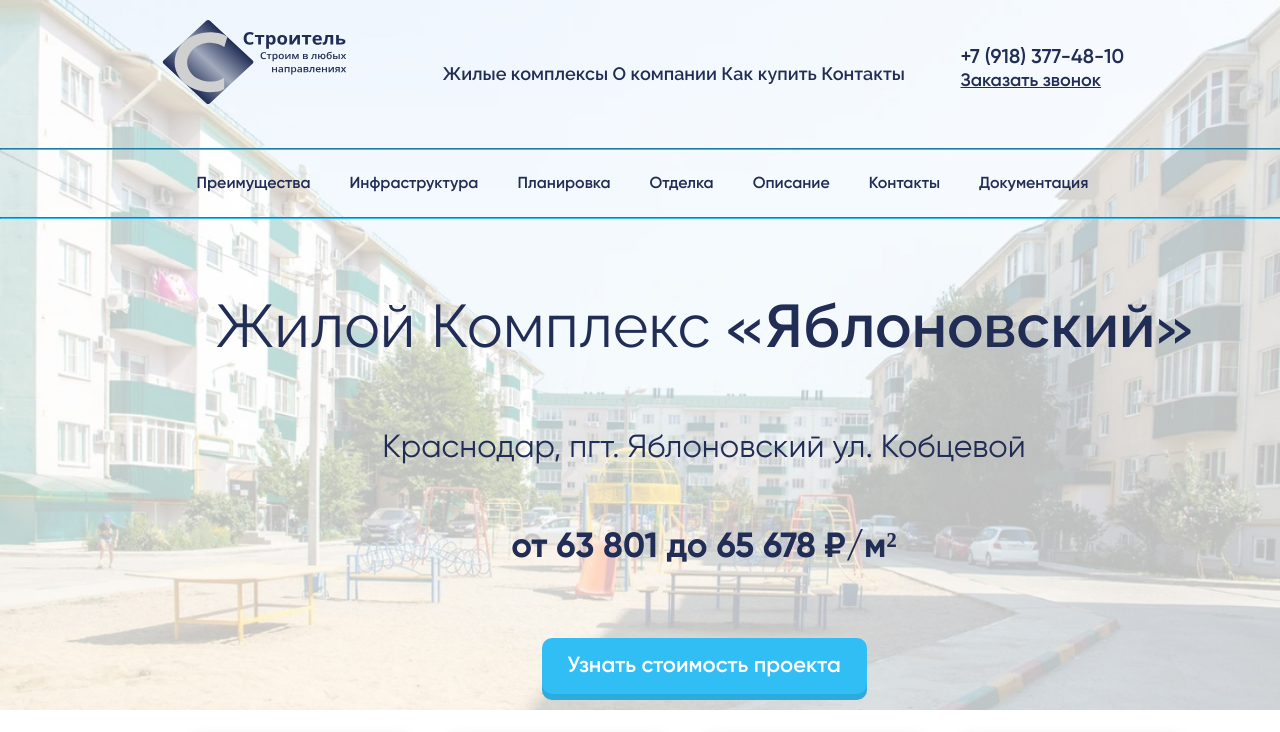
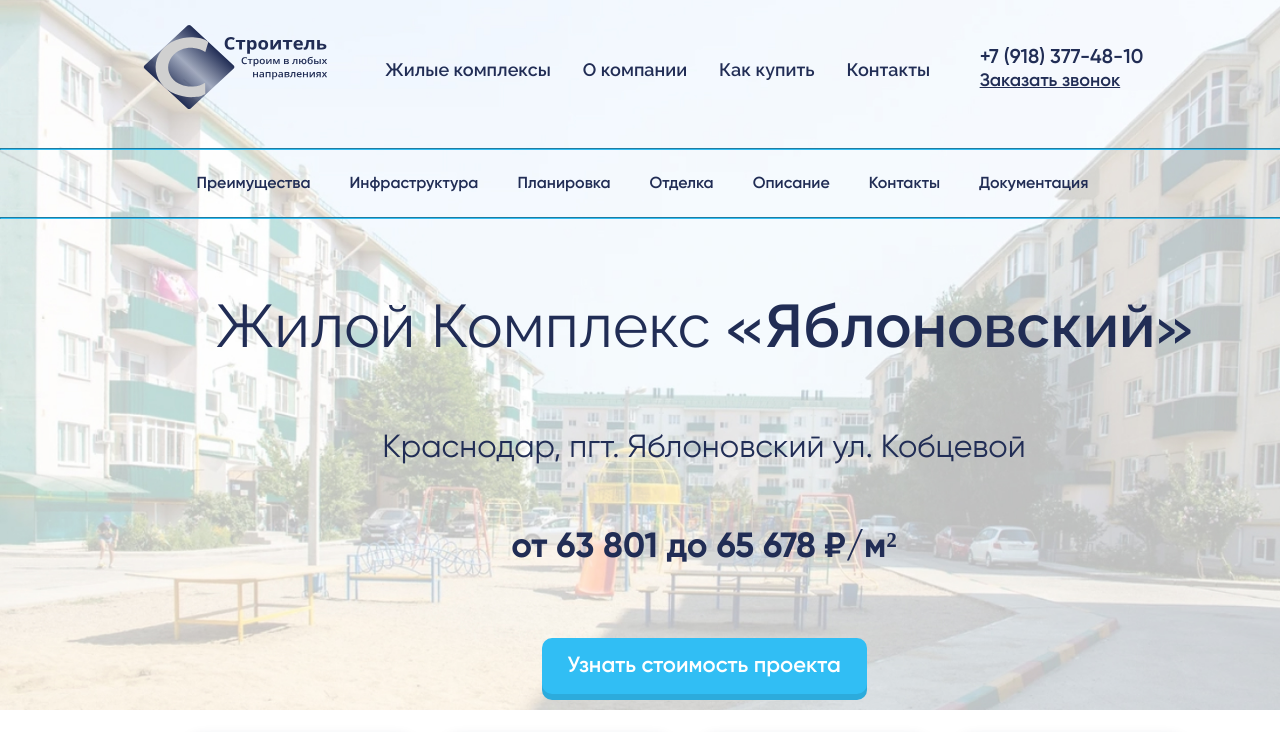
Before and after one commit to annaeliava/apartment-complex-, a plain HTML site: page index.html in a window 1280 px wide. Shown: the top 732 px of the page. Drawn offline with Linux system fonts and the light colour scheme.

Commit message:
fixed header

```diff
--- a/assets/styles/index.scss
+++ b/assets/styles/index.scss
@@ -48,20 +48,23 @@ body {
 
     &__logo {
         height: auto;
+        margin-top: 10px;
         margin-bottom: 12px;
     }
 
     &__menu {
         &-list {
-            margin: 1em 0 .5em;
-            text-align: center;
+            display: flex;
+            flex-direction: row;
+            justify-content: center;
             font-family: $secondFont;
             font-size: 18px;
             font-weight: 600;
         }
 
         &-item {
-            display: inline;
+            margin-right: 32px;
+            list-style: none;
         }
 
         &-link {
```
Also changed, not shown: assets/styles/index.css, 1 other file.
